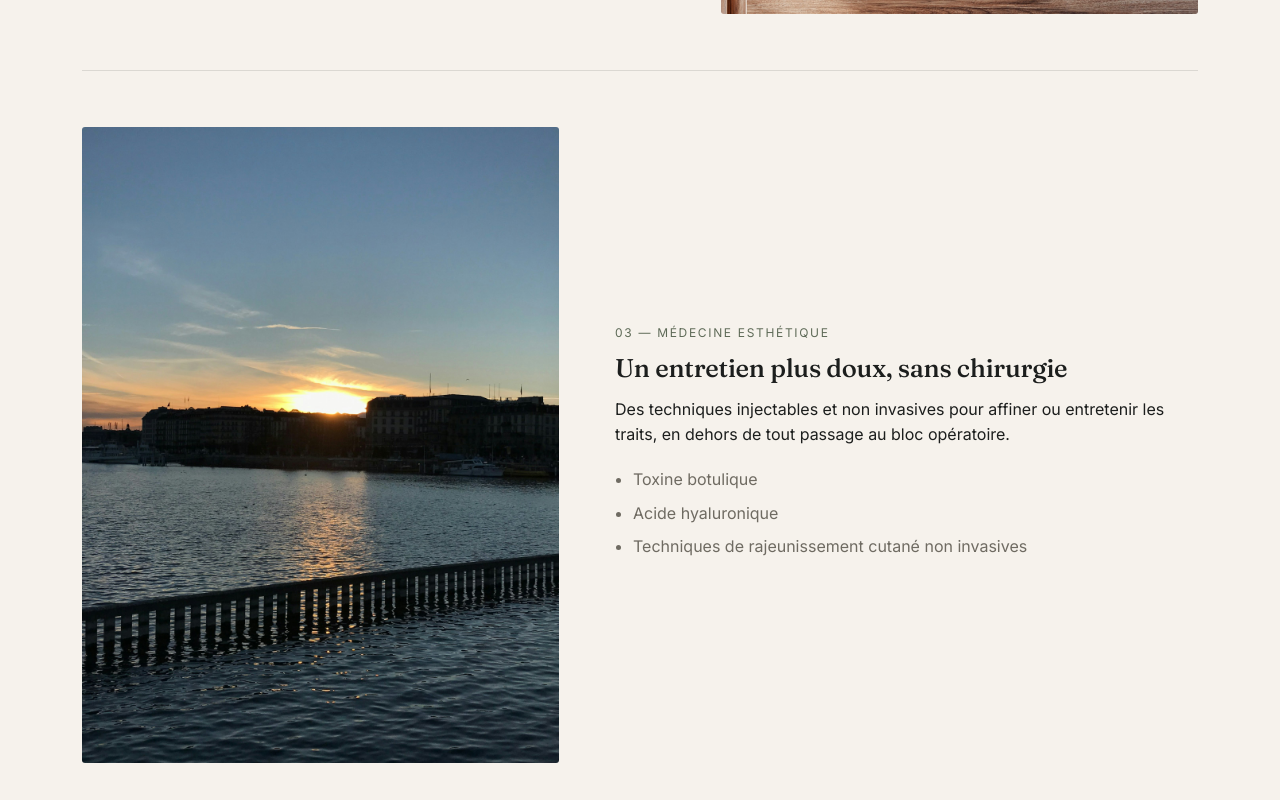
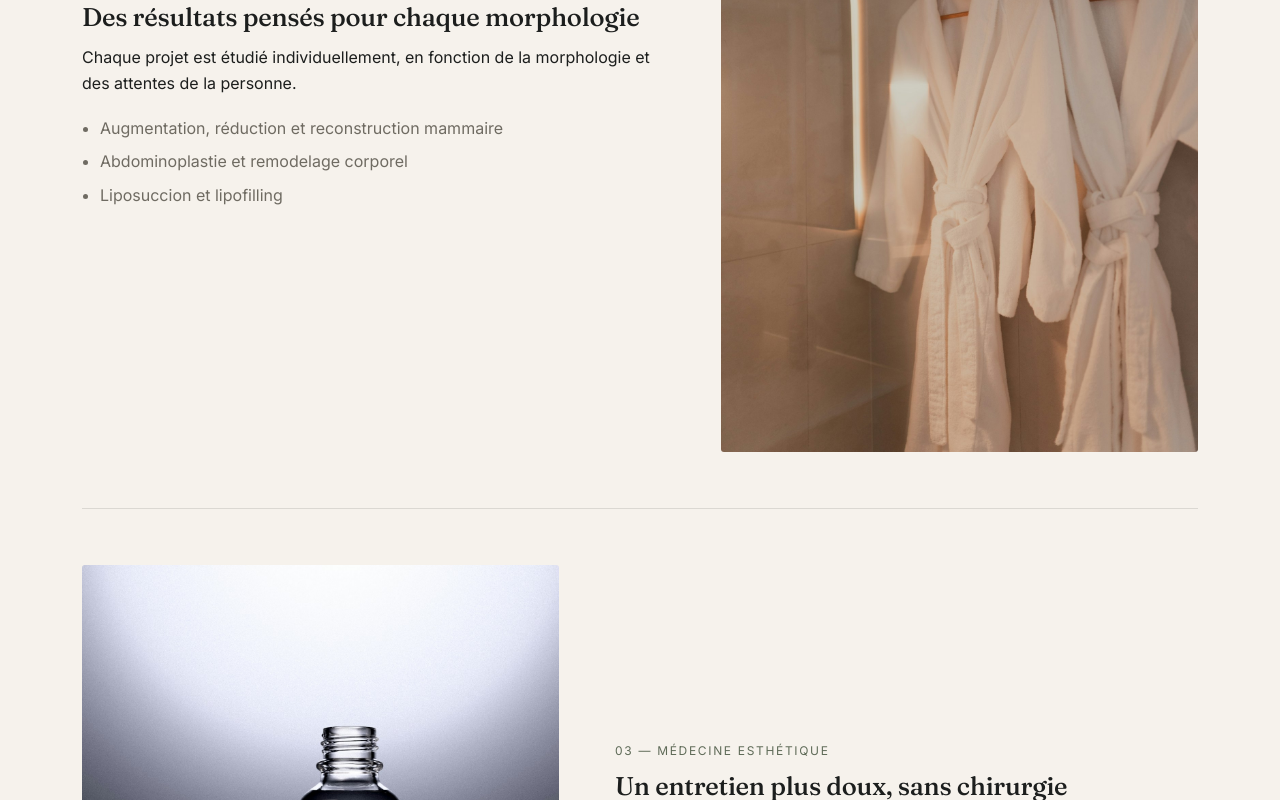
Before and after one commit to ChristineCV72/dr-espinoza-refonte, a plain HTML site: page specialites.html in a window 1280 px wide. Shown: the part 1460-2260 px from the top of the page. Drawn offline with Linux system fonts and the light colour scheme.

Commit message:
Illustre chaque specialite avec une image thematique dediee
Remplace les images generiques reutilisees par 3 photos Unsplash
distinctes par section (instruments chirurgicaux / visage, peignoirs /
silhouette, serum / medecine esthetique). Photos libres de droit,
sans visage ni marque identifiable.

```diff
--- a/specialites.html
+++ b/specialites.html
@@ -38,7 +38,7 @@
 
     <div class="spec-block">
       <div class="spec-media">
-        <img src="assets/hero-cabinet.jpg" alt="Cabinet de consultation, ambiance calme">
+        <img src="assets/visage-instruments.jpg" alt="Instruments de précision pour la chirurgie du visage">
       </div>
       <div>
         <p class="eyebrow">01 — Chirurgie du visage</p>
@@ -55,7 +55,7 @@
 
     <div class="spec-block reverse">
       <div class="spec-media">
-        <img src="assets/espace-clair.jpg" alt="Espace de soin minéral et lumineux">
+        <img src="assets/silhouette-peignoirs.jpg" alt="Peignoirs, ambiance de repos après-intervention">
       </div>
       <div>
         <p class="eyebrow">02 — Chirurgie mammaire &amp; silhouette</p>
@@ -71,7 +71,7 @@
 
     <div class="spec-block">
       <div class="spec-media">
-        <img src="assets/leman.jpg" alt="Vue sur le lac Léman, Genève">
+        <img src="assets/esthetique-serum.jpg" alt="Soin injectable et produits de médecine esthétique">
       </div>
       <div>
         <p class="eyebrow">03 — Médecine esthétique</p>
```
Also changed, not shown: assets/esthetique-serum.jpg (added), assets/silhouette-peignoirs.jpg (added), assets/visage-instruments.jpg (added).
